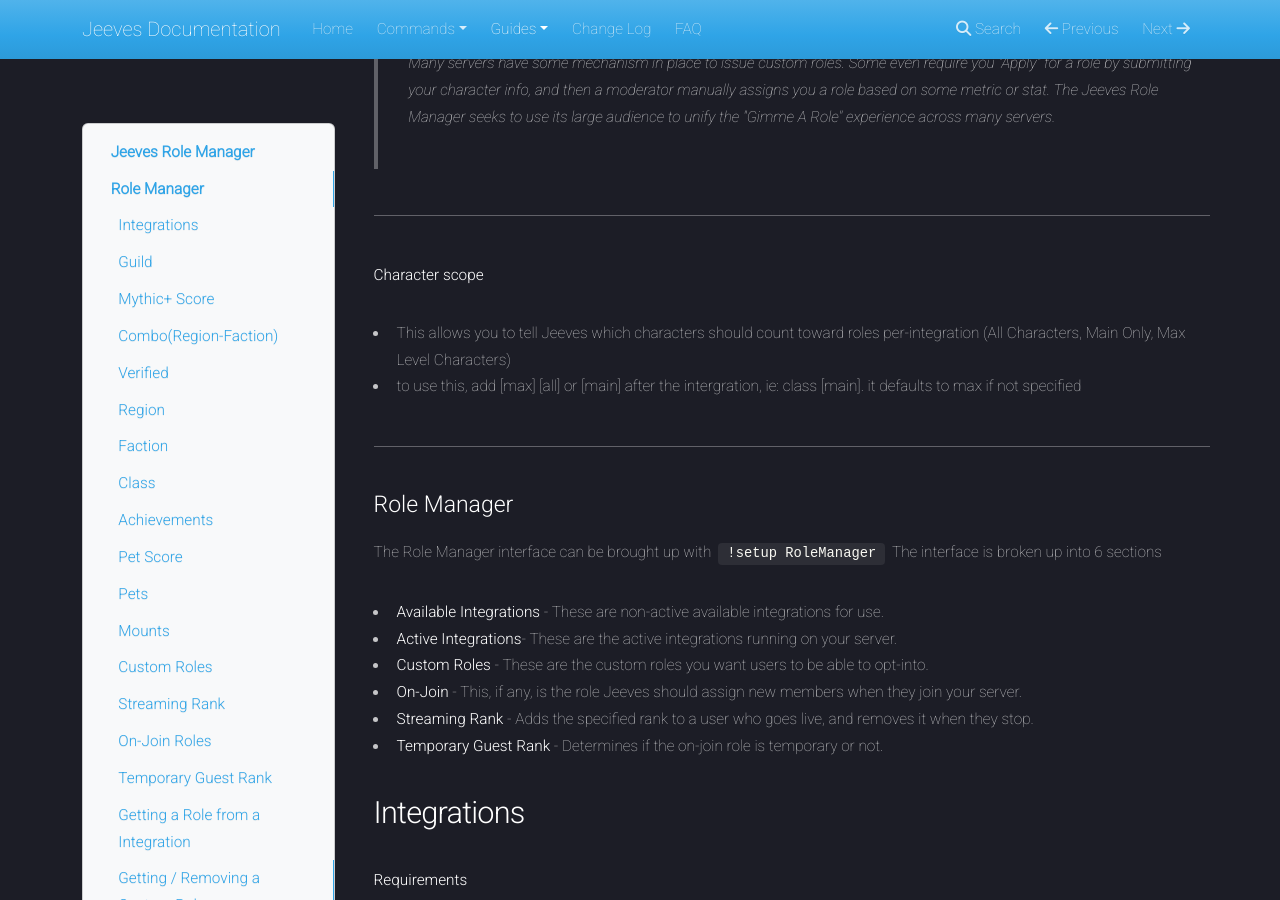
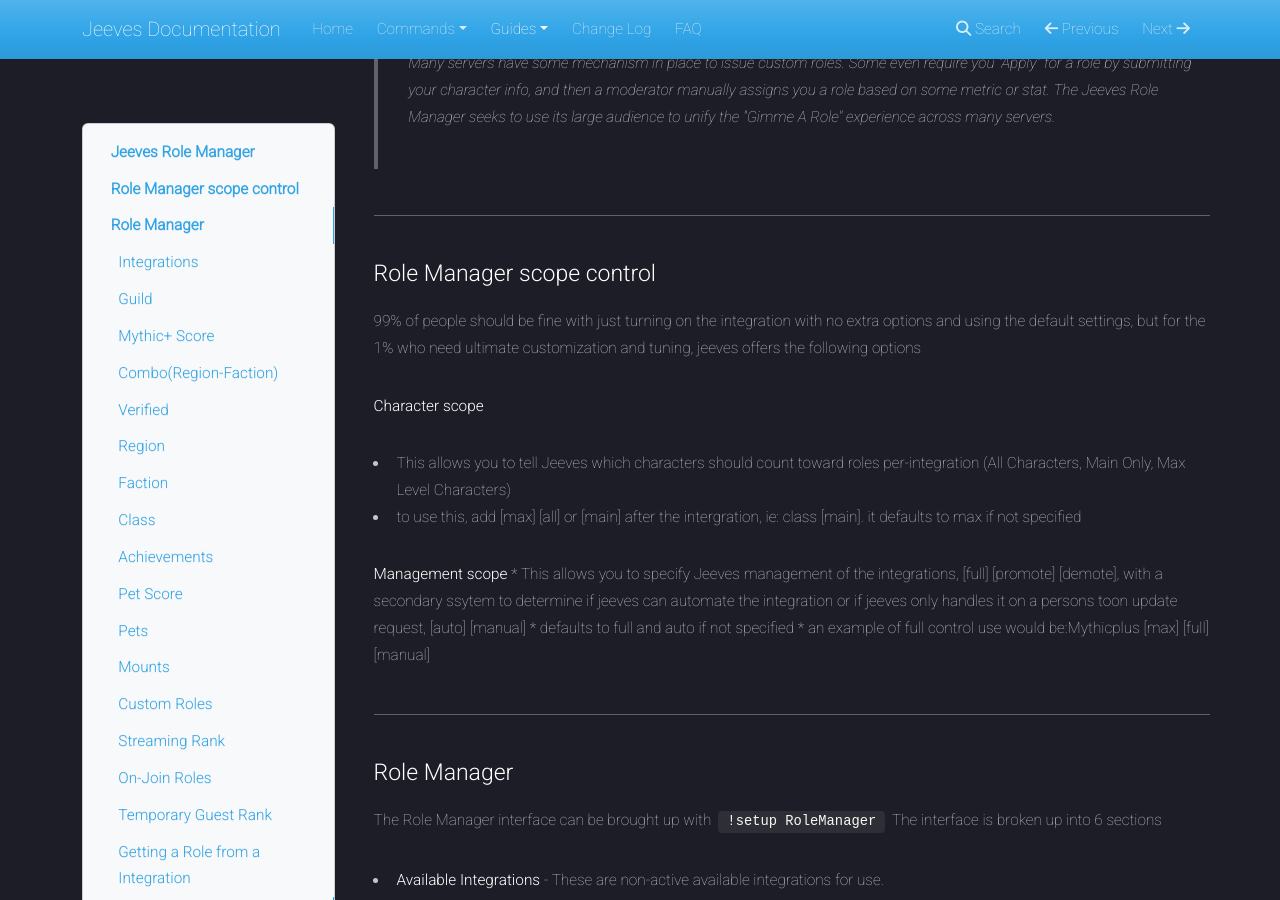
Before and after one commit to TeamJeeves/Jeeves-Bot-Documentation, an MkDocs documentation site: the page built from docs/guides/Role-Manager.md, in a window 1280 px wide and 900 px high, scrolled down 383 px. Built offline with MkDocs 1.6.1, drawn with Linux system fonts in a browser that asks for light colours; nearby versions of some CDN libraries.

Commit message:
Update Role-Manager.md

```diff
--- a/docs/guides/Role-Manager.md
+++ b/docs/guides/Role-Manager.md
@@ -8,10 +8,20 @@ The "Jeeves Role Manager" is broken into two segments. The user `!role` command,
 >Many servers have some mechanism in place to issue custom roles. Some even require you "Apply" for a role by submitting your character info, and then a moderator manually assigns you a role based on some metric or stat. The Jeeves Role Manager seeks to use its large audience to unify the "Gimme A Role" experience across many servers.
 
 ***
+# Role Manager scope control
+
+99% of people should be fine with just turning on the integration with no extra options and using the default settings, but for the 1% who need ultimate customization and tuning, jeeves offers the following options
+
 **Character scope**
 
 * This allows you to tell Jeeves which characters should count toward roles per-integration (All Characters, Main Only, Max Level Characters)
 * to use this, add [max] [all] or [main] after the intergration, ie: class [main]. it defaults to max if not specified
+
+**Management scope**
+* This allows you to specify Jeeves management of the integrations, [full] [promote] [demote], with a secondary ssytem to determine if jeeves can automate the integration or if jeeves only handles it on a persons toon update request, [auto] [manual]
+* defaults to full and auto if not specified
+* an example of full control use would be:Mythicplus [max] [full] [manual]
+
 ***
 # Role Manager
 
```
